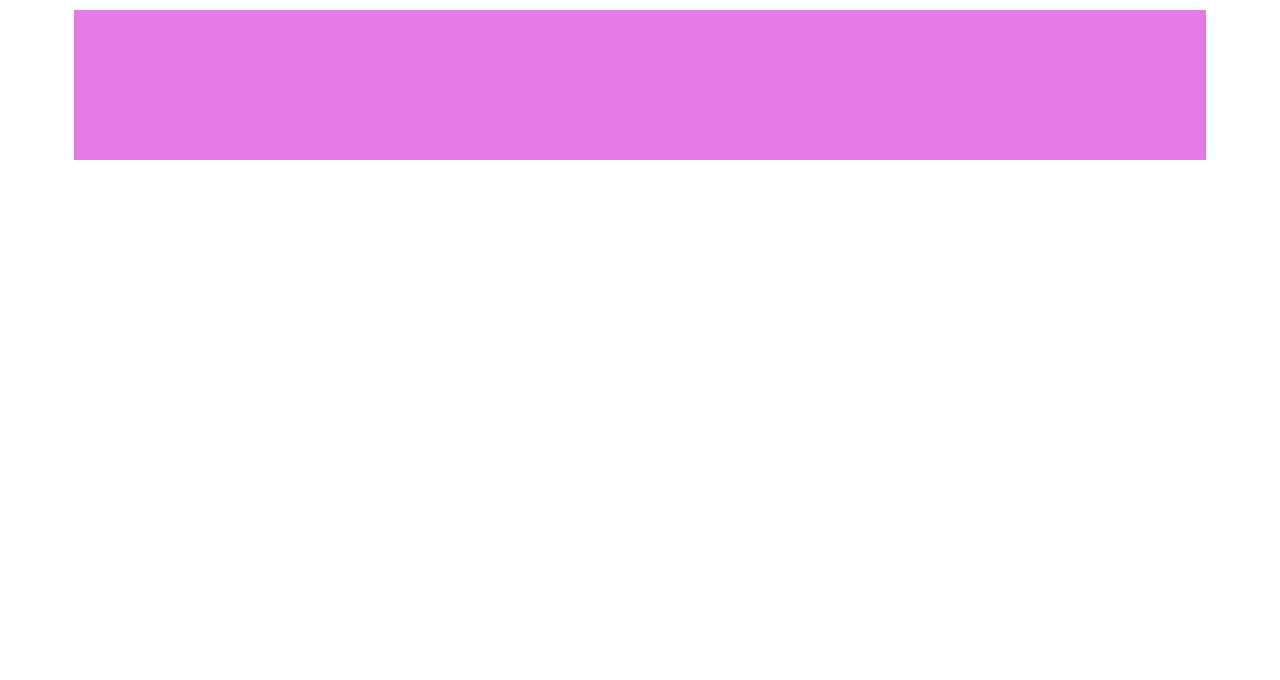
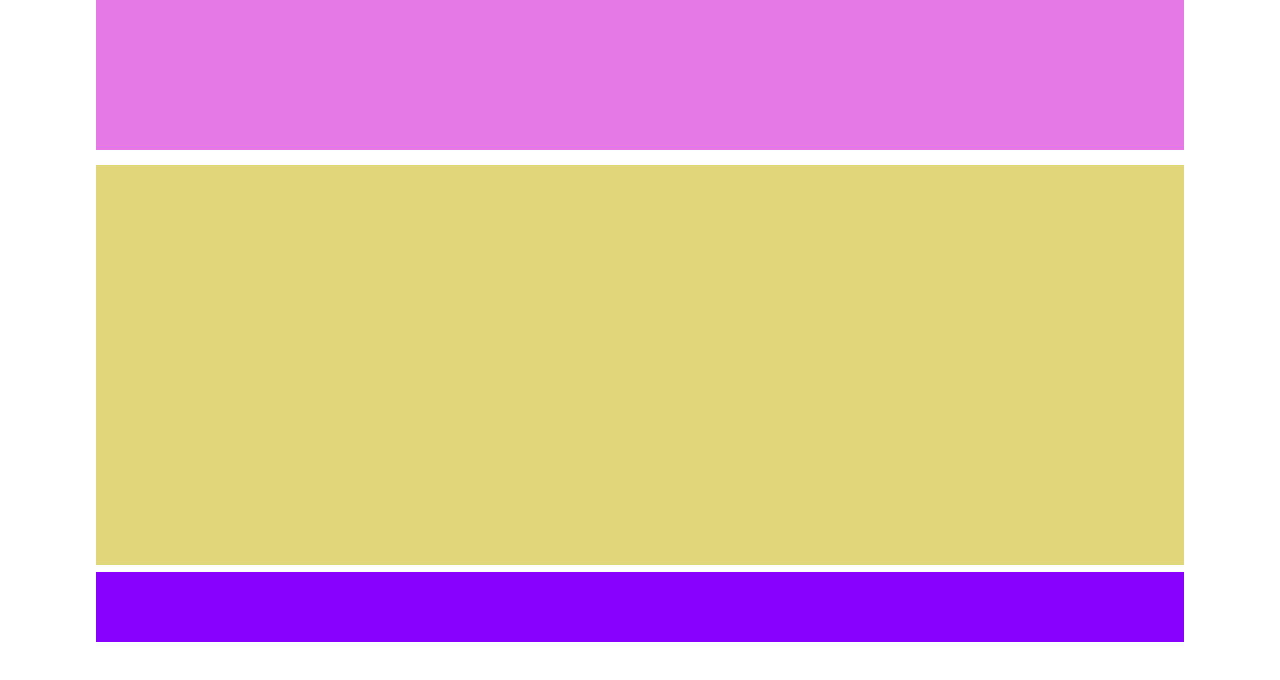
Before and after one commit to valentinacantarelli/htmlcss-struttura-wp, a plain HTML site: page index.html in a window 1280 px wide. Drawn offline with Linux system fonts and the light colour scheme.

Commit message:
aggiunto main fisso e footer

```diff
--- a/css/style.css
+++ b/css/style.css
@@ -11,12 +11,24 @@
     clear: both;
 }
 .container {
-    width: 90%;
+    width: 85%;
     margin: auto;
 }
 /*header*/
 header {
     background-color: #e579e6;
     height: 150px;
-    margin: 10px;
+    /*margin: 10px; */
 }
+.sezionefissa {
+    background-color: #e1d67a;
+    height: 400px;
+    margin-top: 15px;
+}
+/*footer*/
+footer {
+    background-color: #8801fe;
+    height:70px ;
+    margin-top: 7px;
+
+}
--- a/index.html
+++ b/index.html
@@ -14,7 +14,7 @@
             <!-- corpo centrale -->
             <main>
                 <!-- sezione fissa -->
-                <div></div>
+                <div class="sezionefissa"></div>
                 <!-- sezione float -->
                 <div class="clearfix">
                     <div></div>
@@ -22,9 +22,8 @@
                     <div></div>
                 </div>
             </main>
-            <footer>
-                <div></div>
-            </footer>
+            <!-- footer -->
+            <footer></footer>
         </div>
     </body>
     </html>
```
